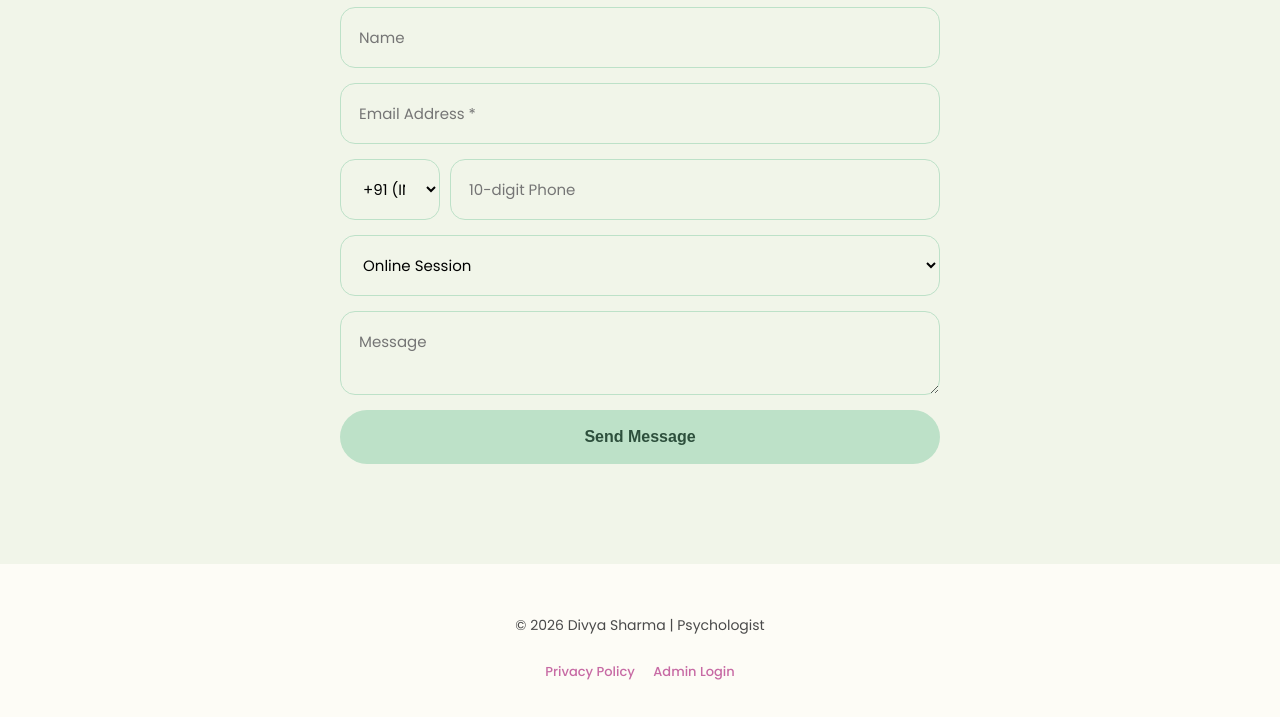
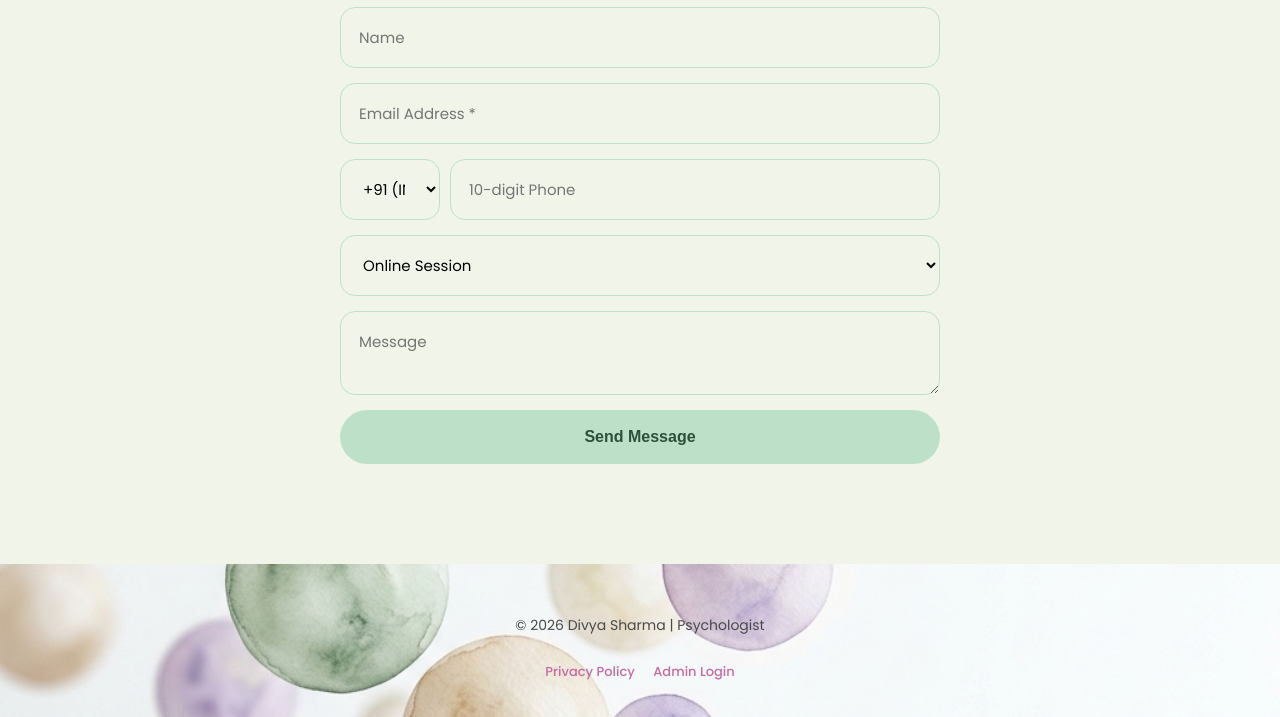
Before and after one commit to vishalkumarx/Divya, a plain HTML site: page index.html in a window 1280 px wide. Shown: the part 5933-6650 px from the top of the page. Drawn offline with nearby package versions, Linux system fonts and the light colour scheme; no server answers.

Commit message:
Add abstract watercolor background to all pages

```diff
--- a/index.html
+++ b/index.html
@@ -47,7 +47,8 @@
 
         body {
             font-family: 'Poppins', sans-serif;
-            background: var(--bg-primary);
+            background: url('background.png') no-repeat center center fixed;
+            background-size: cover;
             color: var(--text-main);
             line-height: 1.6;
         }
@@ -890,7 +891,8 @@
         footer {
             text-align: center;
             padding: 50px 8%;
-            background: var(--bg-primary);
+            background: url('background.png') no-repeat center center fixed;
+      background-size: cover;
             color: var(--text-muted);
             font-size: 14px;
             display: flex;
```
Also changed, not shown: admin.html (+15 -7 lines), analytics.html (+2 -0 lines), beww.html (+4 -2 lines), blog-anxiety.html (+3 -1 lines), blog-growth.html (+3 -1 lines), blog-selfcare.html (+3 -1 lines), links.html (+2 -0 lines), privacy.html (+2 -1 lines), background.png (added).
